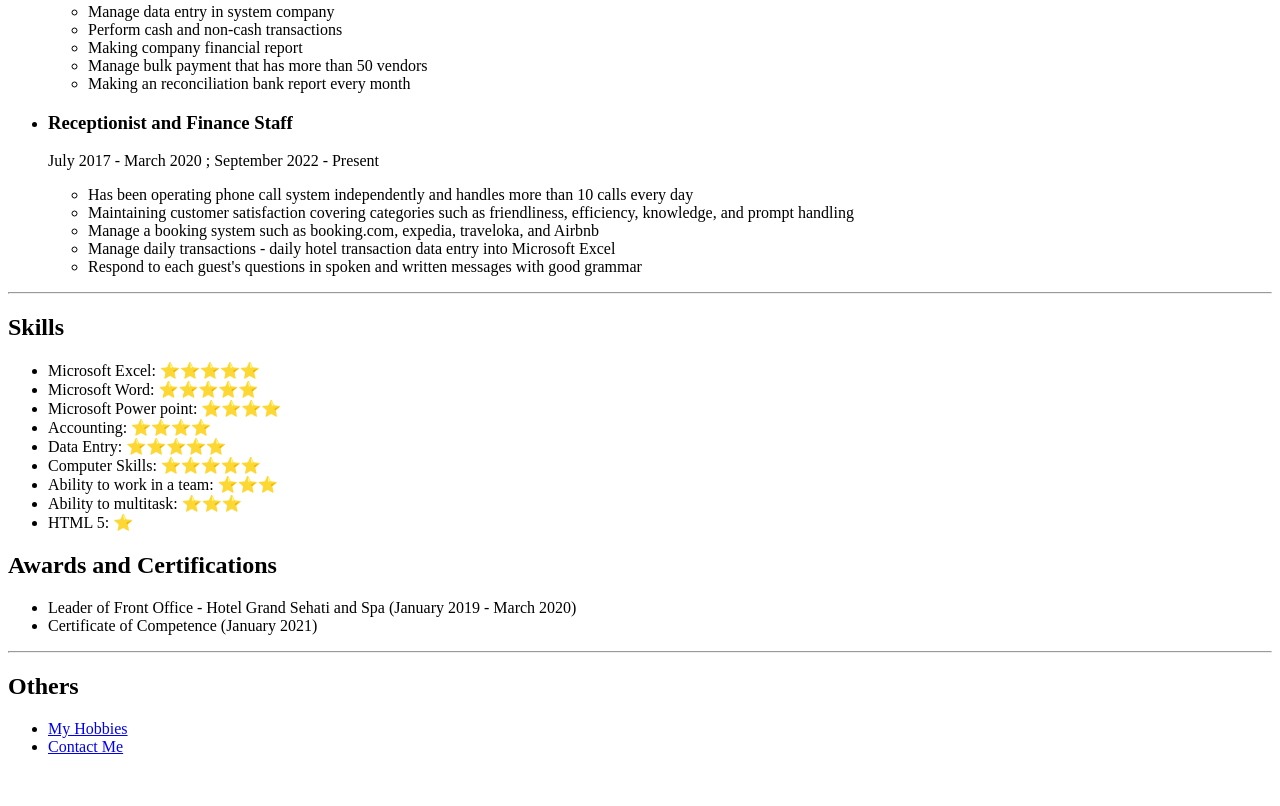
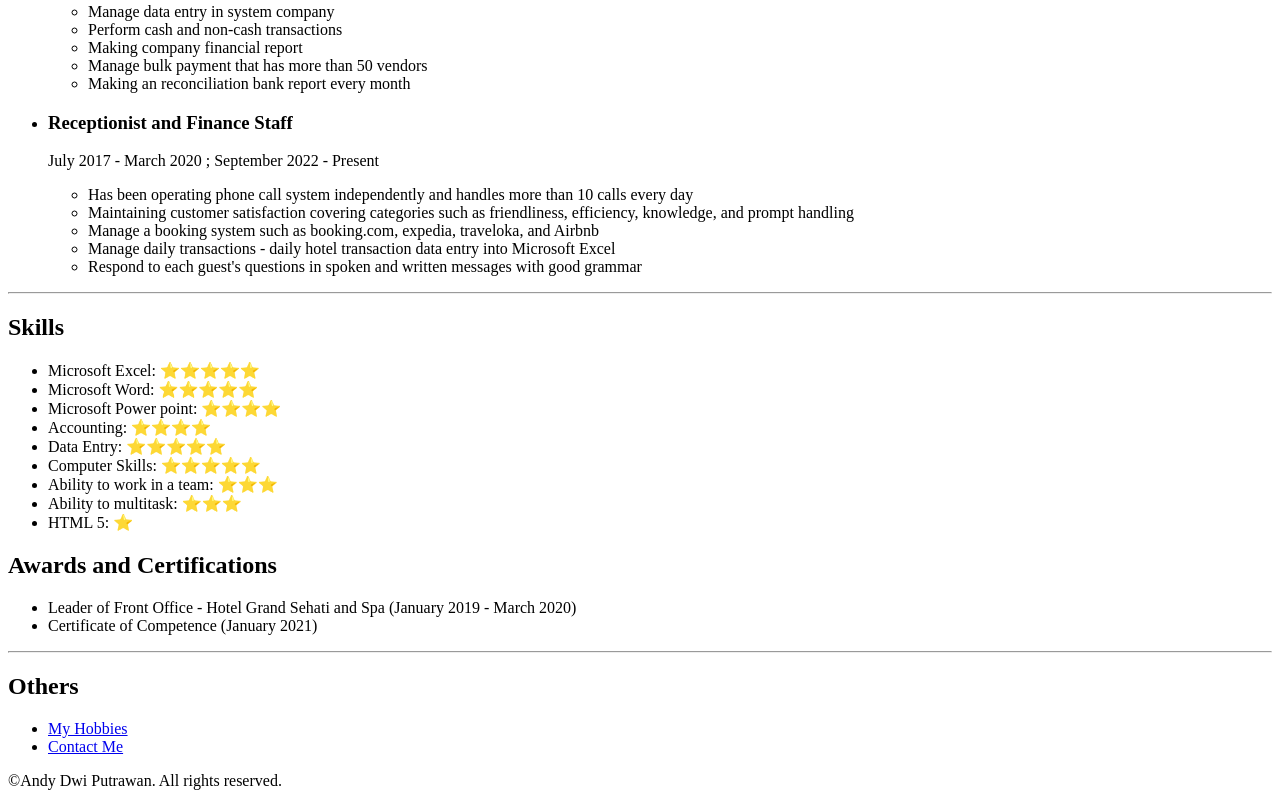
Before and after one commit to andydwiputrawan/My-resume, a plain HTML site: page index.html in a window 1280 px wide. Shown: the part 638-1444 px from the top of the page. Before the commit the page ends 1410 px from the top, so only its background shows below. Drawn offline with Linux system fonts and the light colour scheme.

Commit message:
Update index.html

```diff
--- a/index.html
+++ b/index.html
@@ -73,6 +73,7 @@
         </ul>
 
     </body>
-
-
+    <footer>
+        <p>©Andy Dwi Putrawan. All rights reserved.</p>
+    </footer>
 </html>
```
